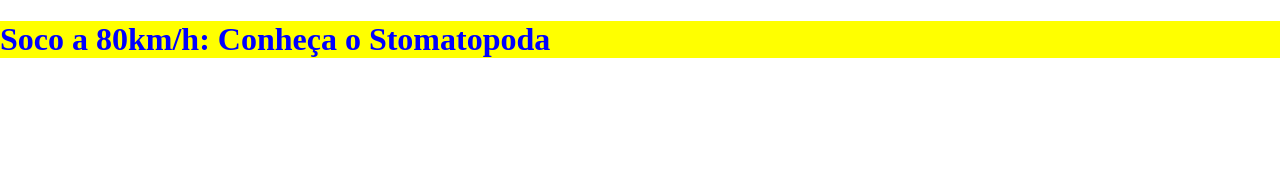
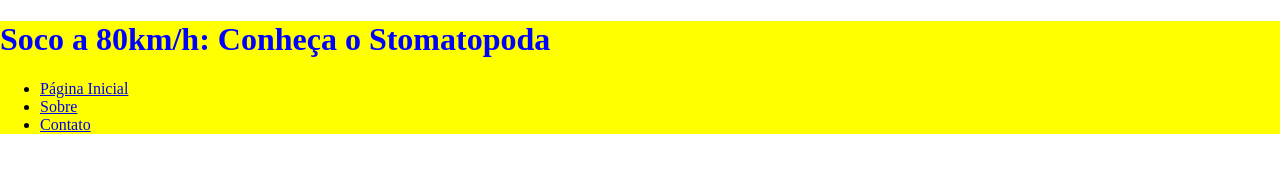
Before and after one commit to BrunoNogueiraBruno/trybe-exercises, a plain HTML site: page exercises/3_4/index.html in a window 1280 px wide. Drawn offline with Linux system fonts and the light colour scheme.

Commit message:
Nav added

```diff
--- a/exercises/3_4/index.html
+++ b/exercises/3_4/index.html
@@ -7,10 +7,20 @@
   </head>
   <body>
 
-    <!--Cabeçalho-->
+    <!--Header-->
     <header>
         <h1>Soco a 80km/h: Conheça o Stomatopoda</h1>
+
+        <!--Nav---->
+        <nav>
+          <ul>
+            <li><a href="#home">Página Inicial</a></li>
+            <li><a href="#about">Sobre</a></li>
+            <li><a href="#contact">Contato</a></li>
+          </ul>
+        </nav>
+        <!--------->
     </header>
-
+    <!------------->
   </body>
 </html>
--- a/exercises/3_4/styles.css
+++ b/exercises/3_4/styles.css
@@ -2,7 +2,7 @@ body {
     margin: 0;
 }
 
-/*----Cabeçalho----*/
+/*----Header----*/
 header {
     background-color: yellow;
 }
```
